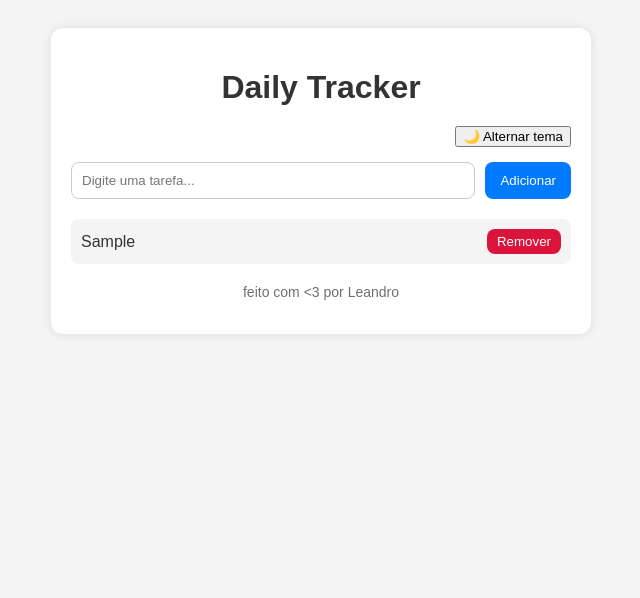
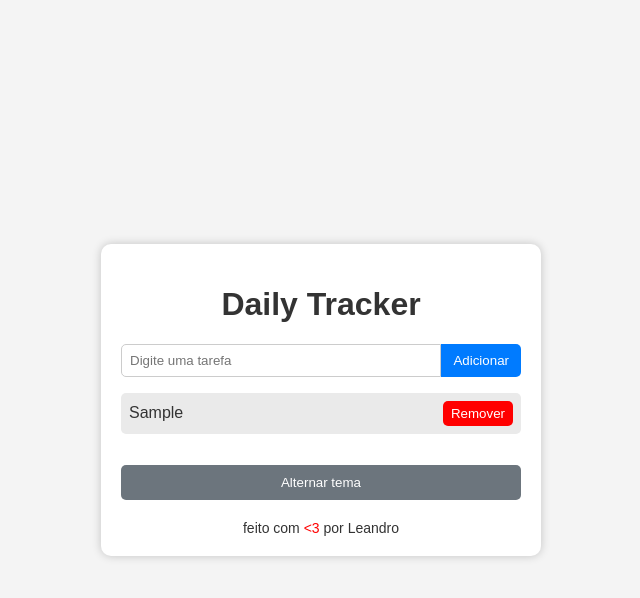
Before and after one commit to leandro-01/daily-tracker, a plain HTML site: page index.html in a window 1280 px wide. Both pictures are taken after typing "Sample" into the empty fields and a click on the button "Adicionar". Shown: the whole page, without its empty margins (319-959 px from the left). Drawn offline with Linux system fonts and the light colour scheme.

Commit message:
adiciona função de editar tarefas na lista

```diff
--- a/index.html
+++ b/index.html
@@ -7,29 +7,26 @@
   <link rel="stylesheet" href="style.css">
 </head>
 <body>
-  <div class="container">
+  <div class="app">
     <h1>Daily Tracker</h1>
 
-    <!-- Botão para alternar entre modo claro e escuro -->
-    <div class="theme-toggle">
-      <button id="toggleTheme">🌙 Alternar tema</button>
-    </div>
-
-    <!-- Input e botão para adicionar tarefas -->
-    <div class="task-input">
-      <input type="text" id="taskInput" placeholder="Digite uma tarefa...">
-      <button id="addTask">Adicionar</button>
+    <!-- Campo de entrada de nova tarefa -->
+    <div class="input-container">
+      <input type="text" id="nova-tarefa" placeholder="Digite uma tarefa">
+      <button id="adicionar">Adicionar</button>
     </div>
 
     <!-- Lista de tarefas -->
-    <ul id="taskList"></ul>
+    <ul id="lista-tarefas"></ul>
 
-    <!-- Rodapé com assinatura -->
+    <!-- Botão para alternar entre modo claro e escuro -->
+    <button id="alternar-tema">Alternar tema</button>
+
+    <!-- Rodapé fixo -->
     <footer>
-      <p>feito com &lt;3 por Leandro</p>
+      feito com <span class="coracao">&lt;3</span> por Leandro
     </footer>
   </div>
-
   <script src="script.js"></script>
 </body>
 </html>
--- a/script.js
+++ b/script.js
@@ -1,86 +1,105 @@
-// Seleciona elementos do DOM
-const taskInput = document.getElementById("taskInput");
-const addTaskBtn = document.getElementById("addTask");
-const taskList = document.getElementById("taskList");
-const toggleThemeBtn = document.getElementById("toggleTheme");
+// Seleção de elementos principais
+const input = document.getElementById("nova-tarefa");
+const botaoAdicionar = document.getElementById("adicionar");
+const lista = document.getElementById("lista-tarefas");
+const botaoTema = document.getElementById("alternar-tema");
 
-// --------------------
-// Gerenciamento do tema
-// --------------------
+// Carregar tarefas do LocalStorage ao iniciar
+document.addEventListener("DOMContentLoaded", carregarTarefas);
 
-// Carrega tema salvo no LocalStorage
-if (localStorage.getItem("theme") === "dark") {
-  document.body.classList.add("dark");
-}
+// Adicionar nova tarefa ao clicar no botão
+botaoAdicionar.addEventListener("click", adicionarTarefa);
 
-// Alterna entre modo claro e escuro
-toggleThemeBtn.addEventListener("click", () => {
-  document.body.classList.toggle("dark");
-
-  // Salva a preferência no LocalStorage
-  if (document.body.classList.contains("dark")) {
-    localStorage.setItem("theme", "dark");
-  } else {
-    localStorage.setItem("theme", "light");
+// Também adicionar ao pressionar Enter
+input.addEventListener("keypress", function(e) {
+  if (e.key === "Enter") {
+    adicionarTarefa();
   }
 });
 
-// --------------------
-// Funções de tarefas
-// --------------------
+// Alternar tema claro/escuro
+botaoTema.addEventListener("click", () => {
+  document.body.classList.toggle("escuro");
+});
 
-// Carrega tarefas do LocalStorage e renderiza na tela
-function loadTasks() {
-  const tasks = JSON.parse(localStorage.getItem("tasks")) || [];
-  tasks.forEach(task => renderTask(task));
+// Função para adicionar tarefa
+function adicionarTarefa() {
+  const texto = input.value.trim();
+  if (texto === "") return;
+
+  criarElementoTarefa(texto);
+  salvarTarefas();
+  input.value = "";
 }
 
-// Salva todas as tarefas atuais no LocalStorage
-function saveTasks() {
-  const tasks = [];
-  document.querySelectorAll("#taskList li span").forEach(span => {
-    tasks.push(span.textContent);
-  });
-  localStorage.setItem("tasks", JSON.stringify(tasks));
-}
-
-// Renderiza uma tarefa na lista
-function renderTask(text) {
+// Função para criar um item da lista de tarefas
+function criarElementoTarefa(texto) {
   const li = document.createElement("li");
 
-  // Span para o texto da tarefa
+  // Texto da tarefa (clicável para editar)
   const span = document.createElement("span");
-  span.textContent = text;
+  span.textContent = texto;
 
-  // Botão de remover tarefa
-  const removeBtn = document.createElement("button");
-  removeBtn.textContent = "Remover";
-  removeBtn.addEventListener("click", () => {
-    li.remove();  // Remove do DOM
-    saveTasks();  // Atualiza LocalStorage
+  // Ao clicar no texto, habilita edição
+  span.addEventListener("click", () => editarTarefa(span));
+
+  // Botão remover
+  const botaoRemover = document.createElement("button");
+  botaoRemover.textContent = "Remover";
+  botaoRemover.classList.add("remover");
+  botaoRemover.addEventListener("click", () => {
+    li.remove();
+    salvarTarefas();
   });
 
   li.appendChild(span);
-  li.appendChild(removeBtn);
-  taskList.appendChild(li);
+  li.appendChild(botaoRemover);
+  lista.appendChild(li);
 }
 
-// Adiciona tarefa ao clicar no botão
-addTaskBtn.addEventListener("click", () => {
-  const text = taskInput.value.trim();
-  if (text !== "") {
-    renderTask(text);
-    saveTasks(); // Salva no LocalStorage
-    taskInput.value = ""; // Limpa input
-  }
-});
+// Função para editar uma tarefa
+function editarTarefa(span) {
+  const textoAtual = span.textContent;
+  const inputEdicao = document.createElement("input");
+  inputEdicao.type = "text";
+  inputEdicao.value = textoAtual;
+  inputEdicao.classList.add("input-edicao");
 
-// Permite adicionar tarefa pressionando Enter
-taskInput.addEventListener("keypress", (e) => {
-  if (e.key === "Enter") {
-    addTaskBtn.click();
-  }
-});
+  // Substitui o span pelo input
+  span.replaceWith(inputEdicao);
+  inputEdicao.focus();
 
-// Inicializa carregando as tarefas
-loadTasks();
+  // Salvar edição ao pressionar Enter ou sair do foco
+  inputEdicao.addEventListener("keypress", (e) => {
+    if (e.key === "Enter") finalizarEdicao(inputEdicao);
+  });
+  inputEdicao.addEventListener("blur", () => finalizarEdicao(inputEdicao));
+}
+
+// Finalizar edição e voltar ao span
+function finalizarEdicao(inputEdicao) {
+  const novoTexto = inputEdicao.value.trim();
+  const span = document.createElement("span");
+  span.textContent = novoTexto !== "" ? novoTexto : "Tarefa sem nome";
+
+  // Reaplicar evento de edição
+  span.addEventListener("click", () => editarTarefa(span));
+
+  inputEdicao.replaceWith(span);
+  salvarTarefas();
+}
+
+// Função para salvar tarefas no LocalStorage
+function salvarTarefas() {
+  const tarefas = [];
+  document.querySelectorAll("#lista-tarefas li span").forEach(span => {
+    tarefas.push(span.textContent);
+  });
+  localStorage.setItem("tarefas", JSON.stringify(tarefas));
+}
+
+// Função para carregar tarefas salvas
+function carregarTarefas() {
+  const tarefas = JSON.parse(localStorage.getItem("tarefas")) || [];
+  tarefas.forEach(tarefa => criarElementoTarefa(tarefa));
+}
--- a/style.css
+++ b/style.css
@@ -1,112 +1,128 @@
-/* Variáveis de cores para modo claro e escuro */
-:root {
-  --bg-color: #f4f4f4;
-  --text-color: #333;
-  --task-bg: #fff;
-  --button-bg: #007bff;
-  --button-text: #fff;
+/* Estilo geral */
+body {
+  font-family: Arial, sans-serif;
+  background-color: var(--fundo);
+  color: var(--texto);
+  margin: 0;
+  padding: 0;
+  display: flex;
+  justify-content: center;
+  align-items: center;
+  height: 100vh;
 }
 
-body.dark {
-  --bg-color: #121212;
-  --text-color: #f4f4f4;
-  --task-bg: #1e1e1e;
-  --button-bg: #4cafef;
-  --button-text: #000;
-}
-
-/* Estilo geral do body */
-body {
-  background-color: var(--bg-color);
-  color: var(--text-color);
-  font-family: Arial, sans-serif;
-  display: flex;
-  justify-content: center;
+.app {
+  width: 100%;
+  max-width: 400px;
+  background: var(--caixa);
   padding: 20px;
-}
-
-/* Container principal */
-.container {
-  width: 100%;
-  max-width: 500px;
-  background: var(--task-bg);
-  padding: 20px;
-  border-radius: 12px;
-  box-shadow: 0 0 10px rgba(0,0,0,0.1);
+  border-radius: 10px;
+  box-shadow: 0 0 10px rgba(0,0,0,0.2);
 }
 
 h1 {
   text-align: center;
-  margin-bottom: 20px;
 }
 
-/* Área de input de tarefa */
-.task-input {
+/* Input e botão de adicionar */
+.input-container {
   display: flex;
-  gap: 10px;
-  margin-bottom: 20px;
+  margin-bottom: 15px;
 }
 
-.task-input input {
+#nova-tarefa {
   flex: 1;
-  padding: 10px;
-  border-radius: 8px;
+  padding: 8px;
   border: 1px solid #ccc;
+  border-radius: 5px 0 0 5px;
 }
 
-.task-input button {
-  background: var(--button-bg);
-  color: var(--button-text);
+#adicionar {
+  padding: 8px 12px;
   border: none;
-  padding: 10px 15px;
-  border-radius: 8px;
+  background: #007bff;
+  color: white;
+  border-radius: 0 5px 5px 0;
   cursor: pointer;
 }
 
-.task-input button:hover {
-  opacity: 0.9;
+#adicionar:hover {
+  background: #0056b3;
 }
 
 /* Lista de tarefas */
-#taskList {
+ul {
   list-style: none;
   padding: 0;
 }
 
-#taskList li {
-  background: var(--bg-color);
-  color: var(--text-color);
-  padding: 10px;
-  margin-bottom: 10px;
-  border-radius: 8px;
+li {
   display: flex;
   justify-content: space-between;
   align-items: center;
+  background: var(--item);
+  margin-bottom: 8px;
+  padding: 8px;
+  border-radius: 5px;
 }
 
-#taskList button {
-  background: crimson;
-  color: white;
-  border: none;
-  border-radius: 8px;
-  padding: 5px 10px;
+li span {
+  flex: 1;
   cursor: pointer;
 }
 
-#taskList button:hover {
-  opacity: 0.8;
+button.remover {
+  background: red;
+  border: none;
+  color: white;
+  padding: 5px 8px;
+  border-radius: 5px;
+  cursor: pointer;
 }
 
-/* Botão de alternar tema */
-.theme-toggle {
-  text-align: right;
-  margin-bottom: 15px;
+button.remover:hover {
+  background: darkred;
+}
+
+/* Botão de tema */
+#alternar-tema {
+  margin-top: 15px;
+  width: 100%;
+  padding: 10px;
+  border: none;
+  border-radius: 5px;
+  background: #6c757d;
+  color: white;
+  cursor: pointer;
+}
+
+#alternar-tema:hover {
+  background: #5a6268;
 }
 
 /* Rodapé */
 footer {
+  margin-top: 20px;
   text-align: center;
-  margin-top: 20px;
   font-size: 14px;
-  opacity: 0.7;
 }
+
+.coracao {
+  color: red;
+}
+
+/* Tema claro */
+:root {
+  --fundo: #f4f4f4;
+  --texto: #333;
+  --caixa: #fff;
+  --item: #eaeaea;
+}
+
+/* Tema escuro */
+body.escuro {
+  --fundo: #181818;
+  --texto: #f4f4f4;
+  --caixa: #242424;
+  --item: #333;
+}
```
